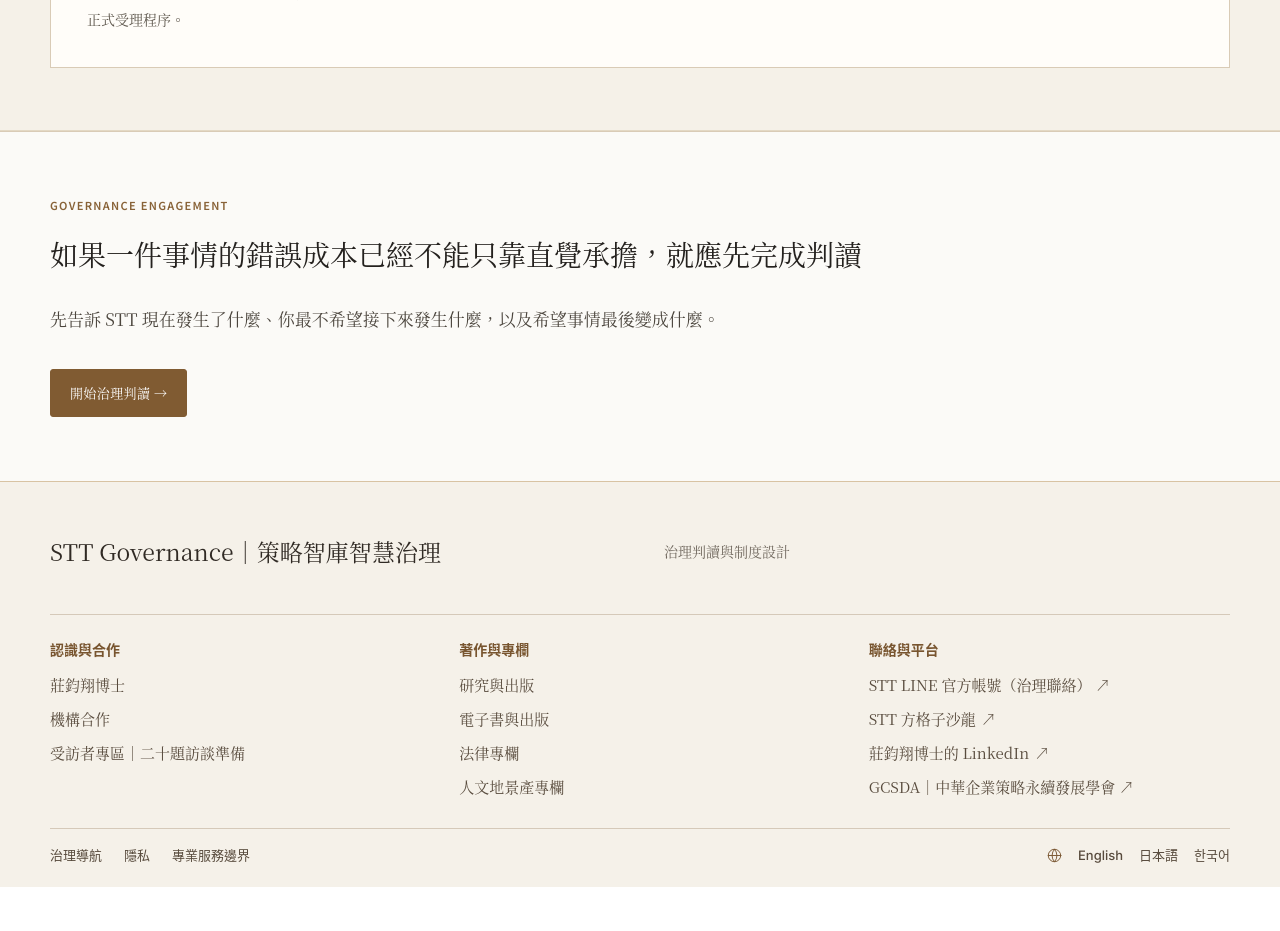
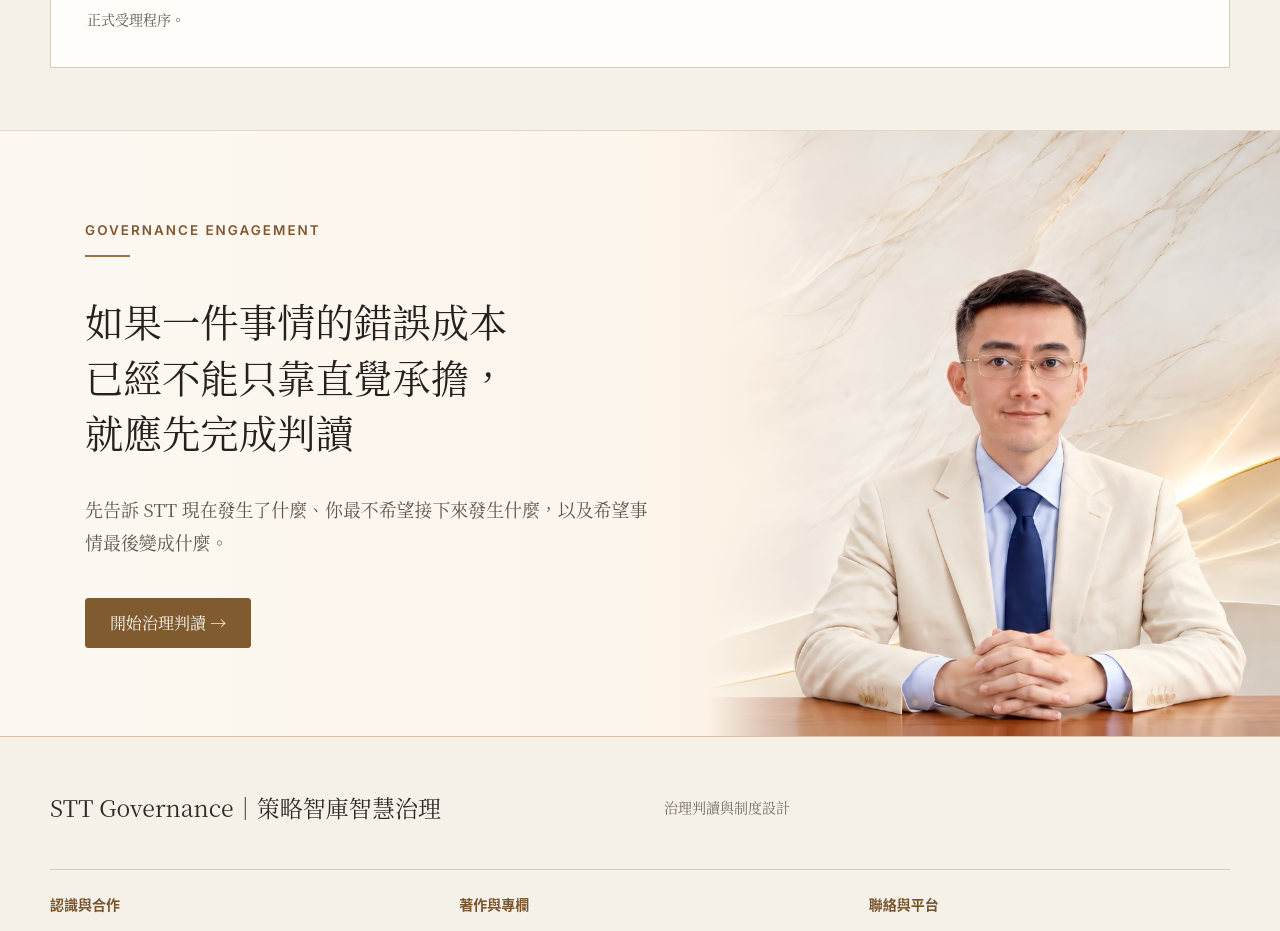
Before and after one commit to pc5888pc5888/STT-003, a React (Vite) app: page / in a window 1280 px wide. Shown: the part 5860-6791 px from the top of the page. Before the commit the page ends 6747 px from the top, so only its background shows below. Built offline with nearby package versions, Linux system fonts and the light colour scheme.

Commit message:
Refine STT homepage closing with approved portrait composition

```diff
--- a/src/main.tsx
+++ b/src/main.tsx
@@ -28,6 +28,8 @@ import "./styles/stt-header-refinement.css";
 
 import "./styles/institutional-layout.css";
 
+import "./styles/portrait-closing.css";
+
 ReactDOM.createRoot(document.getElementById("root")!).render(
   <React.StrictMode><AppProviders><App /></AppProviders></React.StrictMode>
 );
--- a/src/pages/HomeCanonical.tsx
+++ b/src/pages/HomeCanonical.tsx
@@ -306,16 +306,15 @@ export default function HomeCanonical() {
         </div>
       </section>
 
-      <section className="stt-g1-final">
-        <div className="stt-g1-shell">
-          <p className="stt-g1-kicker">GOVERNANCE ENGAGEMENT</p>
-          <h2>如果一件事情的錯誤成本已經不能只靠直覺承擔，就應先完成判讀。</h2>
-          <p className="stt-g1-lead is-narrow">
-            先告訴 STT 現在發生了什麼、你最不希望接下來發生什麼，以及希望事情最後變成什麼。
-          </p>
-          <div className="stt-g1-actions">
-            <Link className="stt-g1-button is-primary" to="/start">開始治理判讀 →</Link>
-          </div>
+      <section id="governance-engagement" className="portrait-closing" aria-labelledby="engagement-heading">
+        <div className="portrait-closing__art" aria-hidden="true">
+          <img src="/visual-approved/closing/stt-engagement-20261118.jpg" width="2048" height="969" alt="" loading="lazy" decoding="async" />
+        </div>
+        <div className="portrait-closing__copy">
+          <p className="portrait-closing__eyebrow">GOVERNANCE ENGAGEMENT</p>
+          <h2 id="engagement-heading"><span>如果一件事情的錯誤成本</span><span>已經不能只靠直覺承擔，</span><span>就應先完成判讀。</span></h2>
+          <p className="portrait-closing__lead">先告訴 STT 現在發生了什麼、你最不希望接下來發生什麼，以及希望事情最後變成什麼。</p>
+          <Link className="portrait-closing__action" to="/start">開始治理判讀 →</Link>
         </div>
       </section>
     </div>
--- /dev/null
+++ b/src/styles/portrait-closing.css
@@ -0,0 +1,102 @@
+/* The owner-supplied artwork is served unchanged at its original aspect ratio.
+   A soft reading surface covers the embedded STT lettering so each institution
+   can render its own selectable, accessible text over the same composition. */
+#root main .portrait-closing {
+  position: relative;
+  display: flex;
+  align-items: center;
+  min-height: 47.314453125vw;
+  padding: 0;
+  border-top: 1px solid #dfd1bd;
+  background: #fcf5eb;
+  isolation: isolate;
+  scroll-margin-top: 92px;
+}
+.portrait-closing__art {
+  position: absolute;
+  right: 0;
+  bottom: 0;
+  left: 0;
+  z-index: -1;
+  pointer-events: none;
+}
+#root .portrait-closing__art img {
+  display: block;
+  width: 100%;
+  height: auto;
+  max-width: none;
+  margin: 0;
+  object-fit: contain;
+}
+.portrait-closing__art::after {
+  content: "";
+  position: absolute;
+  inset: 0;
+  background: linear-gradient(90deg, #fcf8f1 0%, #fcf5eb 48%, #fcf3e7 55%, transparent 63%);
+}
+#root .portrait-closing__copy {
+  width: 45%;
+  margin-left: 6.65%;
+  padding: clamp(56px, 6vw, 132px) 0;
+  text-align: left;
+}
+#root main .portrait-closing .portrait-closing__eyebrow {
+  margin: 0 0 clamp(24px, 2.8vw, 50px);
+  color: #80572f !important;
+  font: 600 clamp(12px, 1.05vw, 21px)/1.5 var(--cis-ui, "Noto Sans TC", sans-serif) !important;
+  letter-spacing: .15em !important;
+  text-indent: 0;
+  text-align: left;
+}
+.portrait-closing__eyebrow::after {
+  content: "";
+  display: block;
+  width: clamp(38px, 3.5vw, 70px);
+  height: 2px;
+  margin-top: clamp(12px, 1.2vw, 24px);
+  background: #997348;
+}
+#root main .portrait-closing h2 {
+  margin: 0 !important;
+  max-width: none;
+  font: 500 clamp(28px, 3vw, 62px)/1.45 var(--cis-serif, "Noto Serif TC", serif) !important;
+  letter-spacing: 0 !important;
+  text-align: left !important;
+  color: #2b2721;
+  text-wrap: pretty;
+}
+#root main .portrait-closing .portrait-closing__lead {
+  margin: clamp(22px, 2.6vw, 50px) 0 0;
+  max-width: 43em;
+  font: 400 clamp(16px, 1.4vw, 28px)/1.85 var(--cis-serif, "Noto Serif TC", serif) !important;
+  text-indent: 0;
+  text-align: left;
+  color: #5c554c !important;
+}
+#root main .portrait-closing .portrait-closing__action {
+  display: inline-flex;
+  align-items: center;
+  min-height: 48px;
+  padding: 12px 24px;
+  margin-top: clamp(24px, 3vw, 56px);
+  border: 1px solid #805b30;
+  border-radius: 3px;
+  background: #805b30 !important;
+  color: #fffaf1 !important;
+  font: 400 clamp(16px, 1.2vw, 24px)/1.5 var(--cis-serif, "Noto Serif TC", serif) !important;
+  text-decoration: none;
+}
+#root main .portrait-closing .portrait-closing__action:hover { background: #674622 !important; }
+#root main .portrait-closing .portrait-closing__action:focus-visible { outline: 2px solid #674622; outline-offset: 4px; }
+#root main .portrait-closing h2 > span { display: block; }
+@media (max-width: 760px) {
+  #root main .portrait-closing h2 > span { display: inline; }
+  #root main .portrait-closing { display: flex; flex-direction: column; align-items: stretch; }
+  #root .portrait-closing__copy { order: -1; width: auto; margin: 0 24px; padding: 40px 0 0; }
+  #root main .portrait-closing h2 { font-size: clamp(27px, 5vw, 36px) !important; }
+  #root main .portrait-closing .portrait-closing__lead { margin-top: 22px; font-size: 17px !important; }
+  .portrait-closing__art { position: relative; z-index: 0; margin-top: 20px; }
+  .portrait-closing__art::after {
+    background: linear-gradient(180deg, #fcf5eb, transparent 22%), linear-gradient(90deg, #fcf5eb 0%, #fcf5eb 55%, transparent 63%);
+  }
+}
```
Also changed, not shown: public/visual-approved/closing/stt-engagement-20261118.jpg (added), 1 other file (tests, documents, lock files or other folders).
